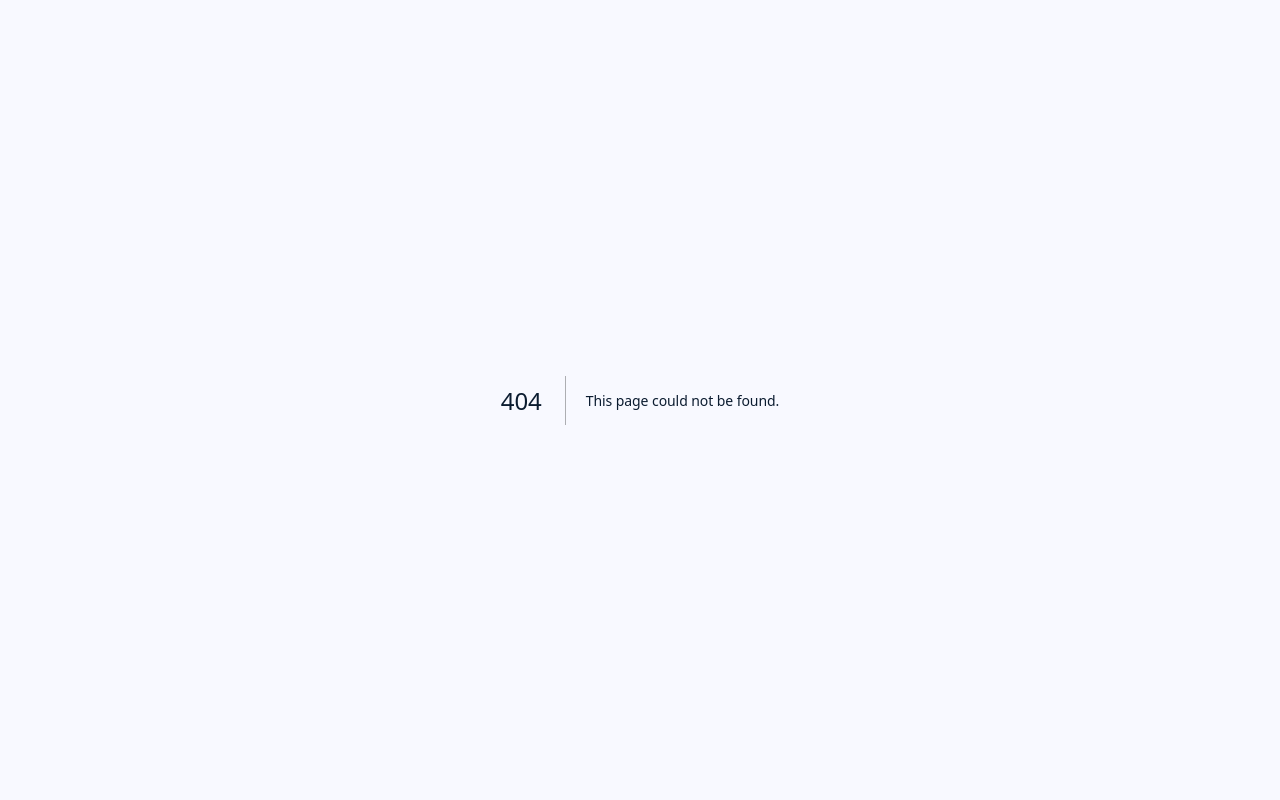
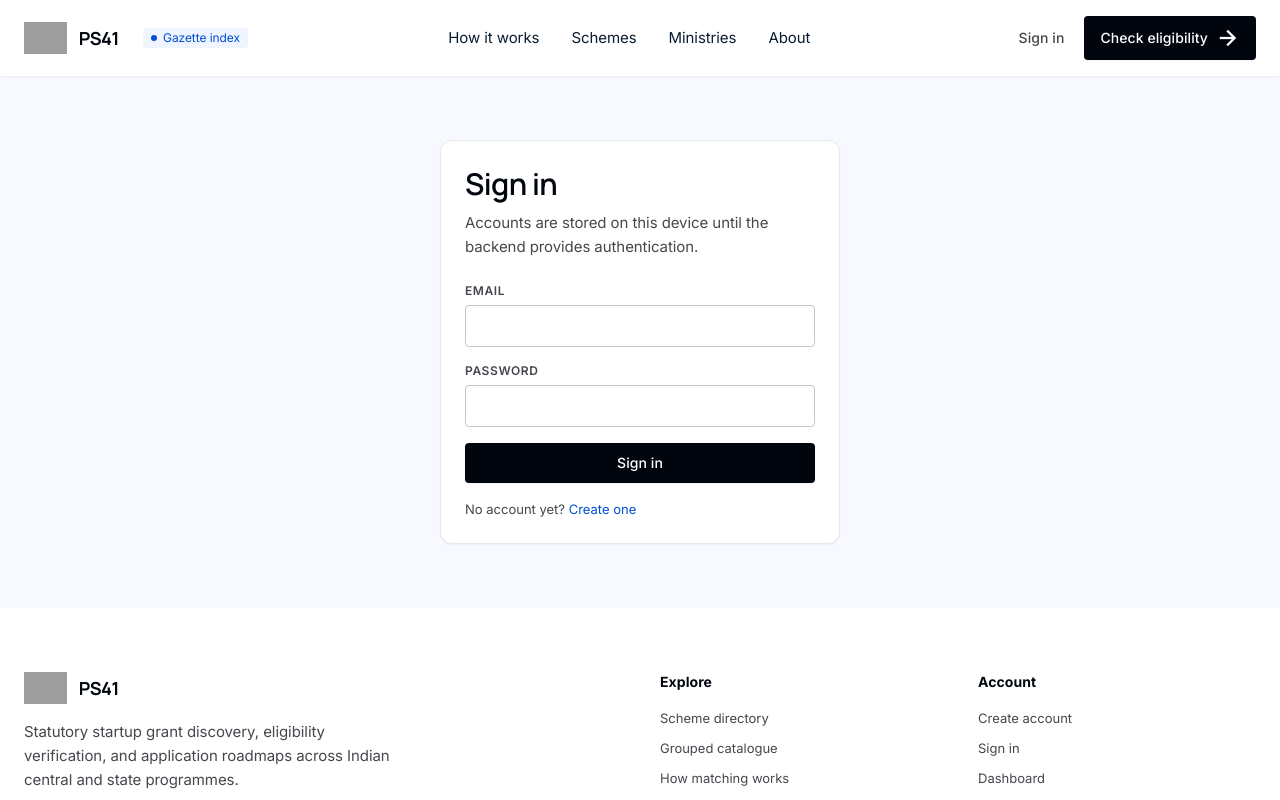
Before and after one commit to hritik3706/FUNDMATCH, a Next.js app in the folder frontend/: page /login in a window 1280 px wide. Before the commit this address had no page. Shown: the top 800 px of the page. Built offline with nearby package versions, Linux system fonts and the light colour scheme; grey boxes are pictures that could not be loaded.

Commit message:
Add sign-in and account creation screens.

```diff
--- /dev/null
+++ b/frontend/src/app/login/page.tsx
@@ -0,0 +1,55 @@
+"use client";
+
+import Link from "next/link";
+import { useRouter } from "next/navigation";
+import { FormEvent, useState } from "react";
+import { PublicFrame } from "@/components/public-shell";
+import { useSession } from "@/components/session-provider";
+import { Button, Panel, TextField } from "@/components/ui";
+
+export default function LoginPage() {
+  const router = useRouter();
+  const { signIn } = useSession();
+  const [email, setEmail] = useState("");
+  const [password, setPassword] = useState("");
+  const [error, setError] = useState("");
+  const [loading, setLoading] = useState(false);
+
+  async function onSubmit(event: FormEvent) {
+    event.preventDefault();
+    setError("");
+    if (!email.includes("@") || password.length < 8) {
+      setError("Enter a valid email and a password of at least 8 characters.");
+      return;
+    }
+    setLoading(true);
+    try {
+      await signIn({ email, password });
+      router.push("/dashboard");
+    } catch (reason) {
+      setError(reason instanceof Error ? reason.message : "Sign in failed.");
+    } finally {
+      setLoading(false);
+    }
+  }
+
+  return (
+    <PublicFrame>
+      <div className="mx-auto max-w-md px-6 py-16">
+        <Panel>
+          <h1 className="font-headline-lg text-headline-lg text-primary">Sign in</h1>
+          <p className="mt-2 font-body-md text-body-md text-on-surface-variant">Accounts are stored on this device until the backend provides authentication.</p>
+          <form className="mt-6 space-y-4" onSubmit={onSubmit}>
+            <TextField label="Email" name="email" type="email" autoComplete="email" value={email} onChange={(event) => setEmail(event.target.value)} required />
+            <TextField label="Password" name="password" type="password" autoComplete="current-password" value={password} onChange={(event) => setPassword(event.target.value)} required />
+            {error ? <p className="font-body-sm text-body-sm text-error" role="alert">{error}</p> : null}
+            <Button type="submit" disabled={loading} className="w-full">{loading ? "Signing in" : "Sign in"}</Button>
+          </form>
+          <p className="mt-4 font-body-sm text-body-sm text-on-surface-variant">
+            No account yet? <Link className="text-secondary hover:underline" href="/signup">Create one</Link>
+          </p>
+        </Panel>
+      </div>
+    </PublicFrame>
+  );
+}
--- /dev/null
+++ b/frontend/src/app/signup/page.tsx
@@ -0,0 +1,71 @@
+"use client";
+
+import Link from "next/link";
+import { useRouter } from "next/navigation";
+import { FormEvent, useState } from "react";
+import { PublicFrame } from "@/components/public-shell";
+import { useSession } from "@/components/session-provider";
+import { Button, Panel, TextField } from "@/components/ui";
+
+export default function SignUpPage() {
+  const router = useRouter();
+  const { signUp } = useSession();
+  const [name, setName] = useState("");
+  const [email, setEmail] = useState("");
+  const [password, setPassword] = useState("");
+  const [confirm, setConfirm] = useState("");
+  const [error, setError] = useState("");
+  const [loading, setLoading] = useState(false);
+
+  async function onSubmit(event: FormEvent) {
+    event.preventDefault();
+    setError("");
+    if (name.trim().length < 2) {
+      setError("Enter your name.");
+      return;
+    }
+    if (!email.includes("@")) {
+      setError("Enter a valid email address.");
+      return;
+    }
+    if (password.length < 8) {
+      setError("Use a password of at least 8 characters.");
+      return;
+    }
+    if (password !== confirm) {
+      setError("The passwords do not match.");
+      return;
+    }
+    setLoading(true);
+    try {
+      await signUp({ name, email, password });
+      router.push("/onboarding");
+    } catch (reason) {
+      setError(reason instanceof Error ? reason.message : "Sign up failed.");
+    } finally {
+      setLoading(false);
+    }
+  }
+
+  return (
+    <PublicFrame>
+      <div className="mx-auto max-w-md px-6 py-16">
+        <Panel>
+          <h1 className="font-headline-lg text-headline-lg text-primary">Create an account</h1>
+          <p className="mt-2 font-body-md text-body-md text-on-surface-variant">This session stays on this device. The API does not have a sign-up endpoint yet.</p>
+          <form className="mt-6 space-y-4" onSubmit={onSubmit}>
+            <TextField label="Name" name="name" value={name} onChange={(event) => setName(event.target.value)} required />
+            <TextField label="Email" name="email" type="email" autoComplete="email" value={email} onChange={(event) => setEmail(event.target.value)} required />
+            <TextField label="Password" name="password" type="password" autoComplete="new-password" value={password} onChange={(event) => setPassword(event.target.value)} required />
+            <TextField label="Confirm password" name="confirm" type="password" autoComplete="new-password" value={confirm} onChange={(event) => setConfirm(event.target.value)} required />
+            {error ? <p className="font-body-sm text-body-sm text-error" role="alert">{error}</p> : null}
+            <Button type="submit" disabled={loading} className="w-full">{loading ? "Creating account" : "Create account"}</Button>
+          </form>
+          <p className="mt-4 font-body-sm text-body-sm text-on-surface-variant">
+            Already registered? <Link className="text-secondary hover:underline" href="/login">Sign in</Link>
+          </p>
+        </Panel>
+      </div>
+    </PublicFrame>
+  );
+}
```
